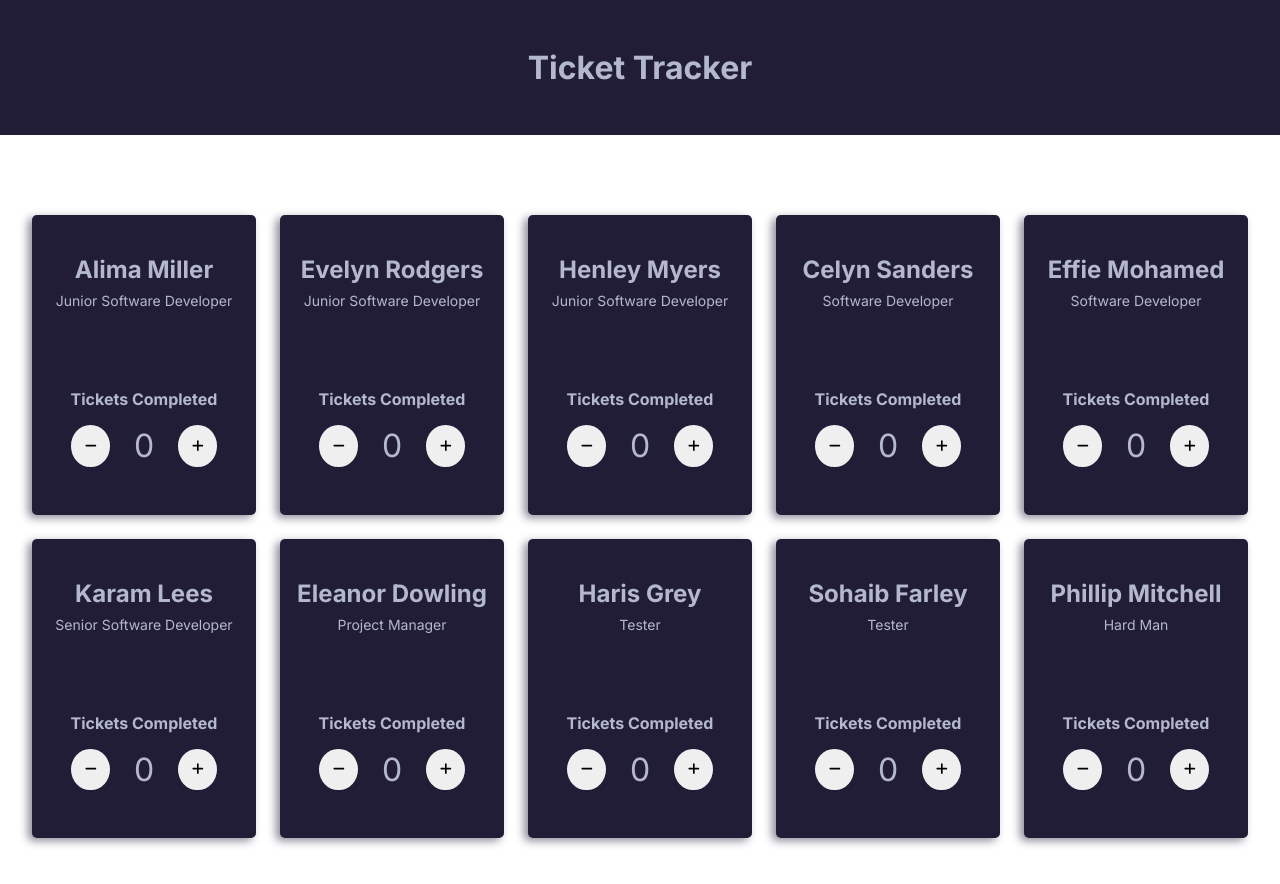
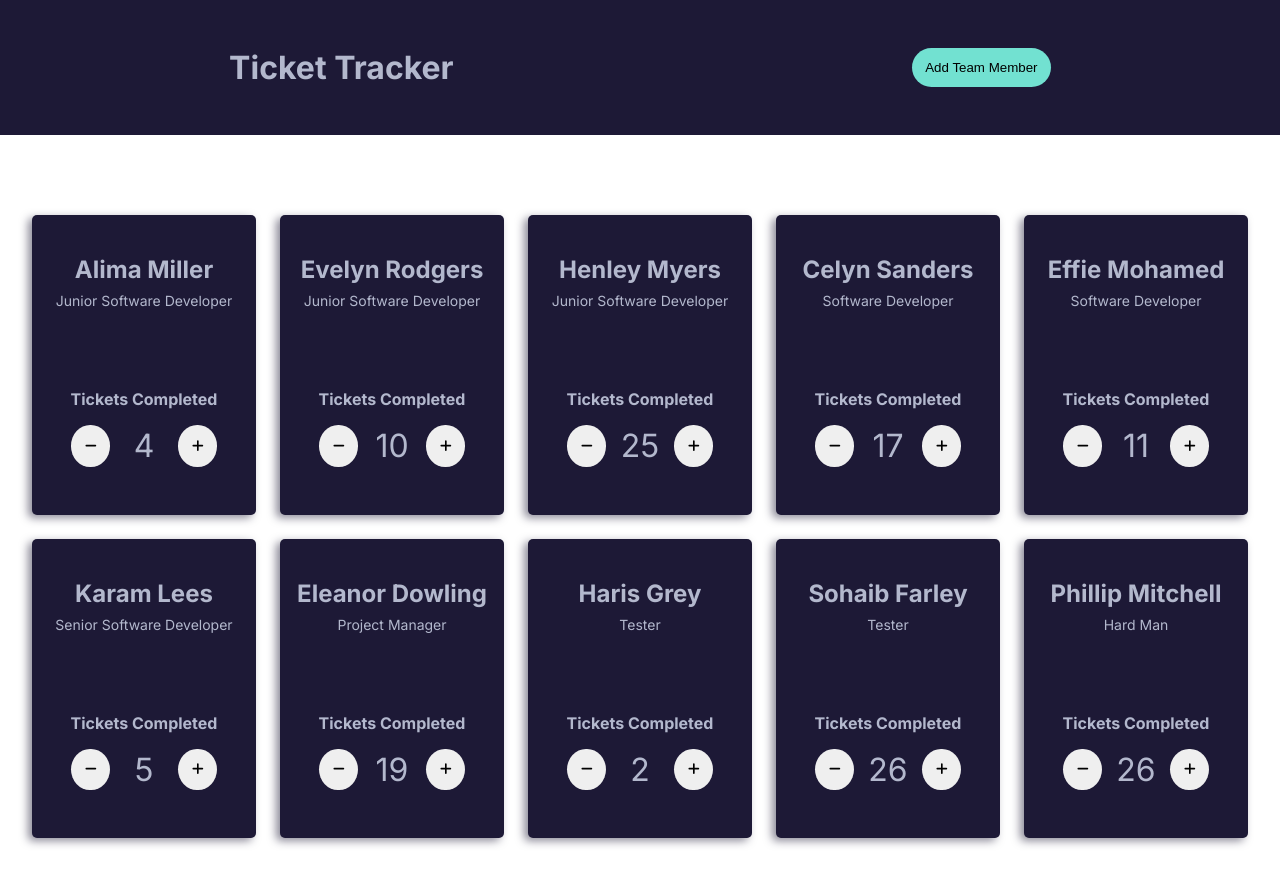
Before and after one commit to walkonmars36/ticket-tracker-june-22, a React (Create React App) app: page / in a window 1280 px wide. Shown: the top 884 px of the page. Built offline with nearby package versions, Linux system fonts and the light colour scheme.

Commit message:
added button to header component

```diff
--- a/src/assets/sass/_variables.scss
+++ b/src/assets/sass/_variables.scss
@@ -1,4 +1,5 @@
 @use "./fonts" as *;
 
-$color-dark-purple: #221d37;
+$color-dark-purple: #1d1936;
+$color-green: #72e1d1;
 $font-color: #b3b8cd;
--- a/src/components/HeaderSection/HeaderSection.jsx
+++ b/src/components/HeaderSection/HeaderSection.jsx
@@ -3,9 +3,12 @@ import "./HeaderSection.scss";
 
 const HeaderSection = () => {
   return (
-    <div className="header">
-      <h1 className="header__heading">Ticket Tracker</h1>
-    </div>
+    <>
+      <div className="header">
+        <h1 className="header__heading">Ticket Tracker</h1>
+        <button className="header__button">Add Team Member</button>
+      </div>
+    </>
   );
 };
 
--- a/src/components/HeaderSection/HeaderSection.scss
+++ b/src/components/HeaderSection/HeaderSection.scss
@@ -2,11 +2,25 @@
 
 .header {
   display: flex;
-  justify-content: center;
+  justify-content: space-around;
   background-color: $color-dark-purple;
   padding: 3em 0;
 
   &__heading {
     color: $font-color;
   }
+
+  &__button {
+    background-color: $color-green;
+    border-radius: 20px;
+    padding: 0 1em;
+    transition: all 0.2s ease-in-out;
+
+    &:hover {
+      transform: scale(1.1);
+      box-shadow: 0px 0px 4px 4px rgba($color-green, 0.5);
+
+      cursor: pointer;
+    }
+  }
 }
--- a/src/components/counter/Counter.jsx
+++ b/src/components/counter/Counter.jsx
@@ -8,7 +8,8 @@ const plusSign = <FontAwesomeIcon icon={faPlus} />;
 const minusSign = <FontAwesomeIcon icon={faMinus} />;
 
 const Counter = () => {
-  const [count, setCount] = useState(0);
+  const initialTickets = Math.floor(Math.random() * 30);
+  const [count, setCount] = useState(initialTickets);
 
   const decrementCount = () => {
     if (count >= 1) {
@@ -29,7 +30,7 @@ const Counter = () => {
         <button onClick={decrementCount} className="counter__button-div--btn">
           {minusSign}
         </button>
-        <div className="counter__count"> {count}</div>
+        <div className="counter__count">{count}</div>
 
         <button onClick={incrementCount} className="counter__button-div--btn">
           {plusSign}
```
